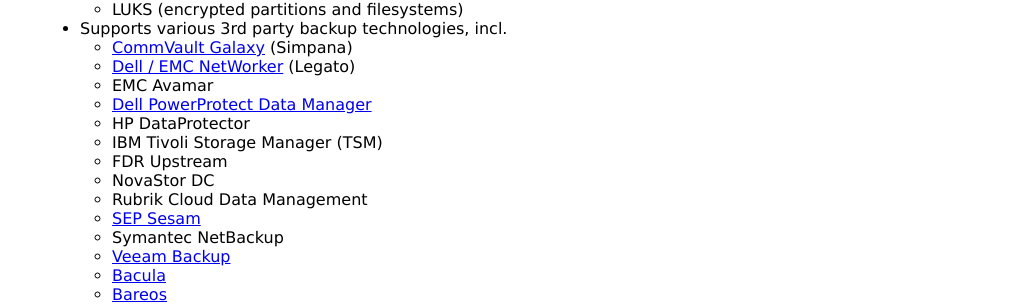
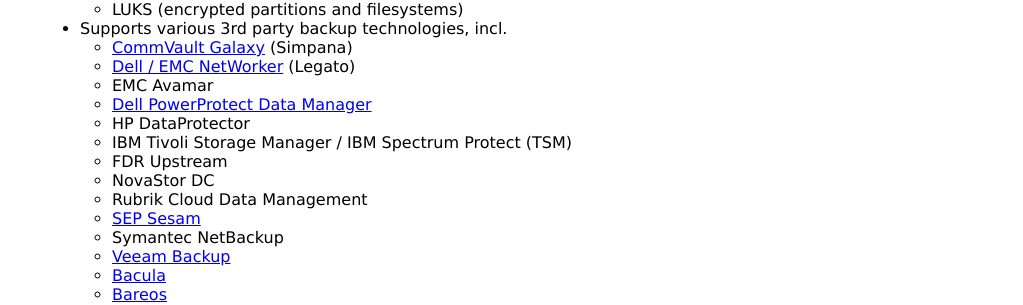
Before and after one commit to rear/rear.github.com, a Jekyll site: the page built from about/index.md, in a window 1280 px wide. Shown: the part 915-1220 px from the top of the page, without its empty margins (128-1151 px from the left). Built offline with Jekyll 4.4.1, drawn with Linux system fonts in a browser that asks for light colours.

Commit message:
Note about IBM Spectrum Protect

```diff
--- a/about/index.md
+++ b/about/index.md
@@ -59,7 +59,7 @@
    * EMC Avamar
    * [Dell PowerProtect Data Manager](https://www.dell.com/en-us/dt/data-protection/powerprotect-data-manager.htm)
    * HP DataProtector
-   * IBM Tivoli Storage Manager (TSM)
+   * IBM Tivoli Storage Manager / IBM Spectrum Protect (TSM)
    * FDR Upstream
    * NovaStor DC
    * Rubrik Cloud Data Management
```
